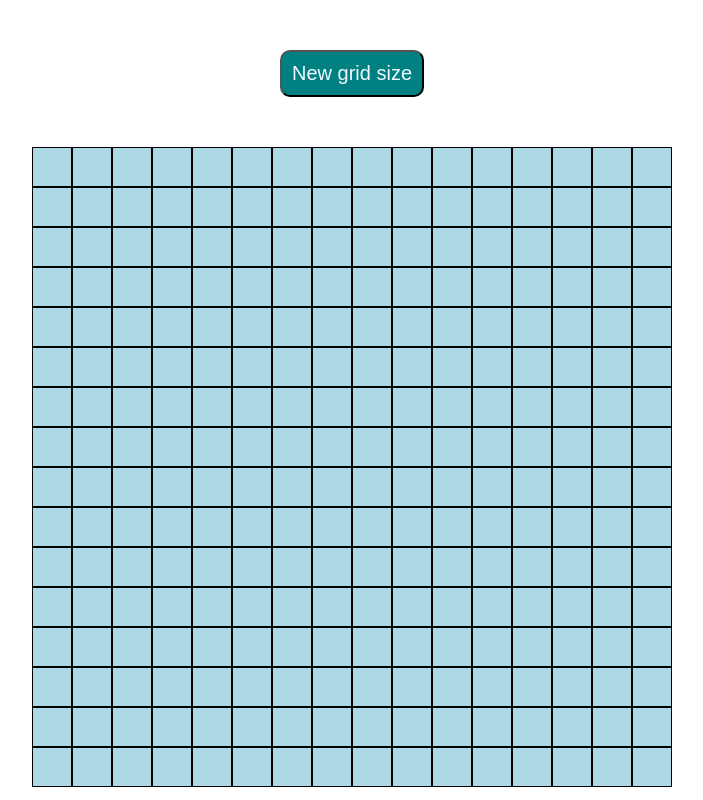
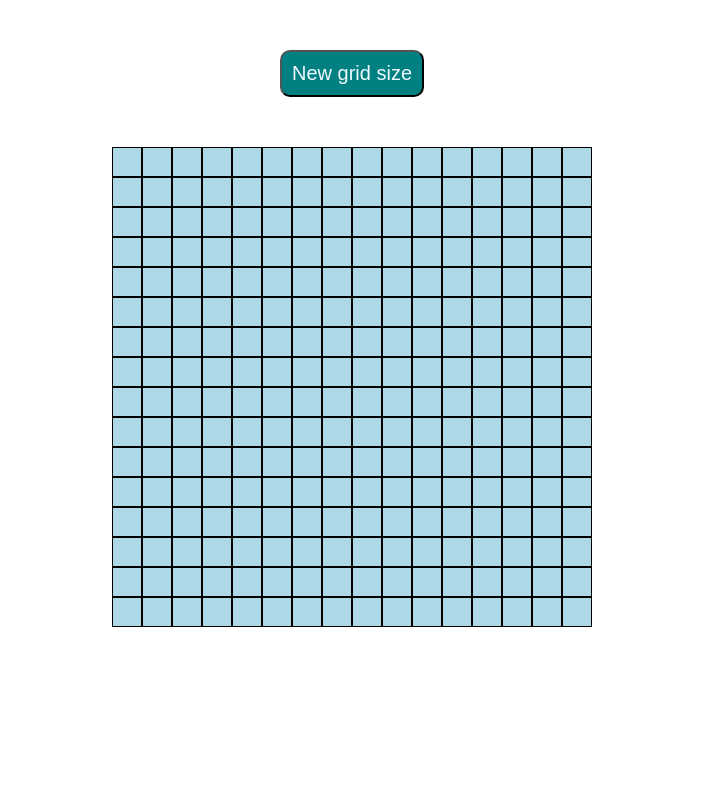
Before and after one commit to MichaElL0/Etch-a-sketch-painter, a plain HTML site: page index.html in a window 1280 px wide. Shown: the whole page, without its empty margins (288-991 px from the left). Drawn offline with Linux system fonts and the light colour scheme.

Commit message:
Work on the adjustible sizing for cells

```diff
--- a/script.js
+++ b/script.js
@@ -33,16 +33,20 @@ function drawGrid(size) {
         })
     });
 
-    container.style.width = `${40 * size}px`;
 
-    if(container.style.width > window.innerWidth) {
-        console.log(true);
+    container.style.width = `${30 * size}px`;
+
+
+    const cell = document.querySelector(".cell");
+
+    if(parseInt(container.style.width) > window.innerWidth) {
+        console.log("Make cells smaller");
+
+        cell.style.width = `${20}px`;
+        cell.style.height = `${20}px`;
     }
     else {
-
+        //
     }
 
-
-    console.log(container.style.width + " container width");
-    console.log(window.innerWidth + " window width");
 }
--- a/style.css
+++ b/style.css
@@ -10,12 +10,12 @@
     flex-wrap: wrap;
     justify-content: center;
     align-items: center;
-    width: 640px;
+    width: 960px;
 }
 
 .cell {
-    width: 40px;
-    height: 40px;
+    width: 30px;
+    height: 30px;
     background-color: lightblue;
     border: 1px solid black;
 }
```
